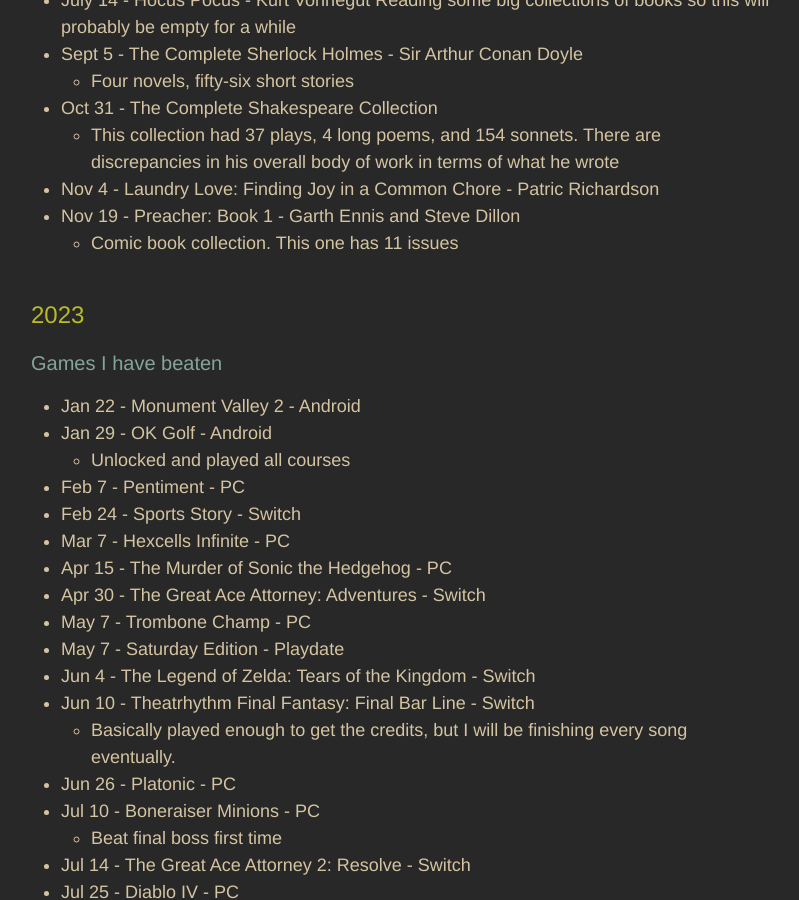
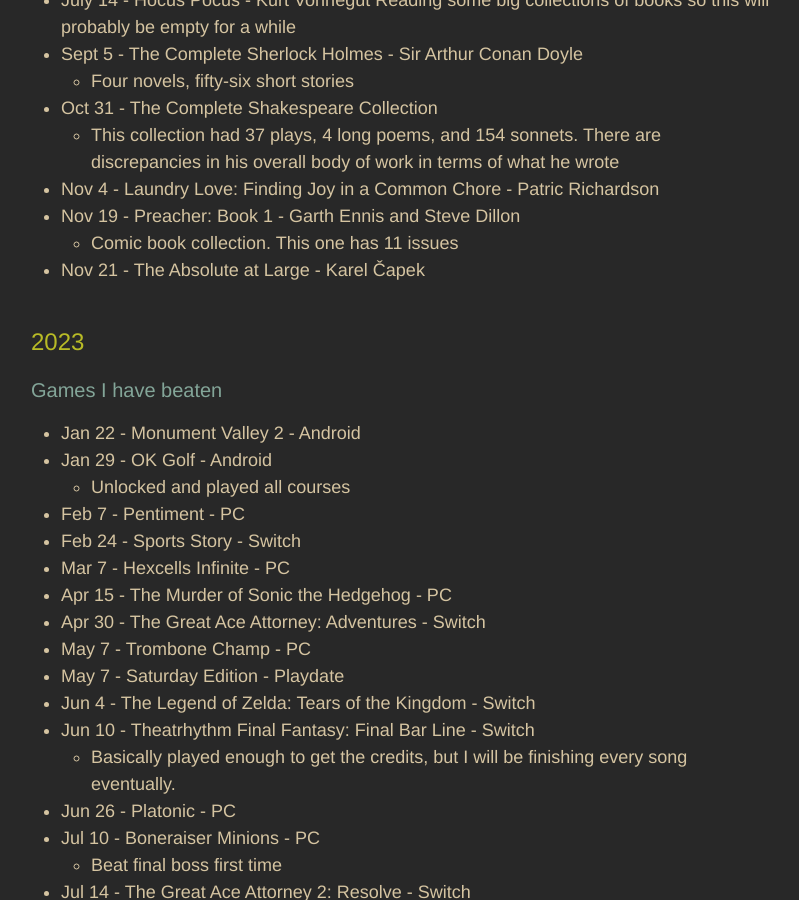
Before and after one commit to adkinsrs/sadkins_site, a Jekyll site: the page built from misc.md, in a window 1280 px wide and 900 px high, scrolled down 1442 px. Shown: the whole window, without its empty margins (239-1038 px from the left). Built offline with Jekyll 4.4.1, drawn with Linux system fonts in a browser that asks for light colours.

Commit message:
read a book

```diff
--- a/misc.md
+++ b/misc.md
@@ -58,6 +58,7 @@
 * Nov 4 - Laundry Love: Finding Joy in a Common Chore - Patric Richardson
 * Nov 19 - Preacher: Book 1 - Garth Ennis and Steve Dillon
   * Comic book collection. This one has 11 issues
+* Nov 21 - The Absolute at Large - Karel Čapek
 
 ## 2023
 
```
